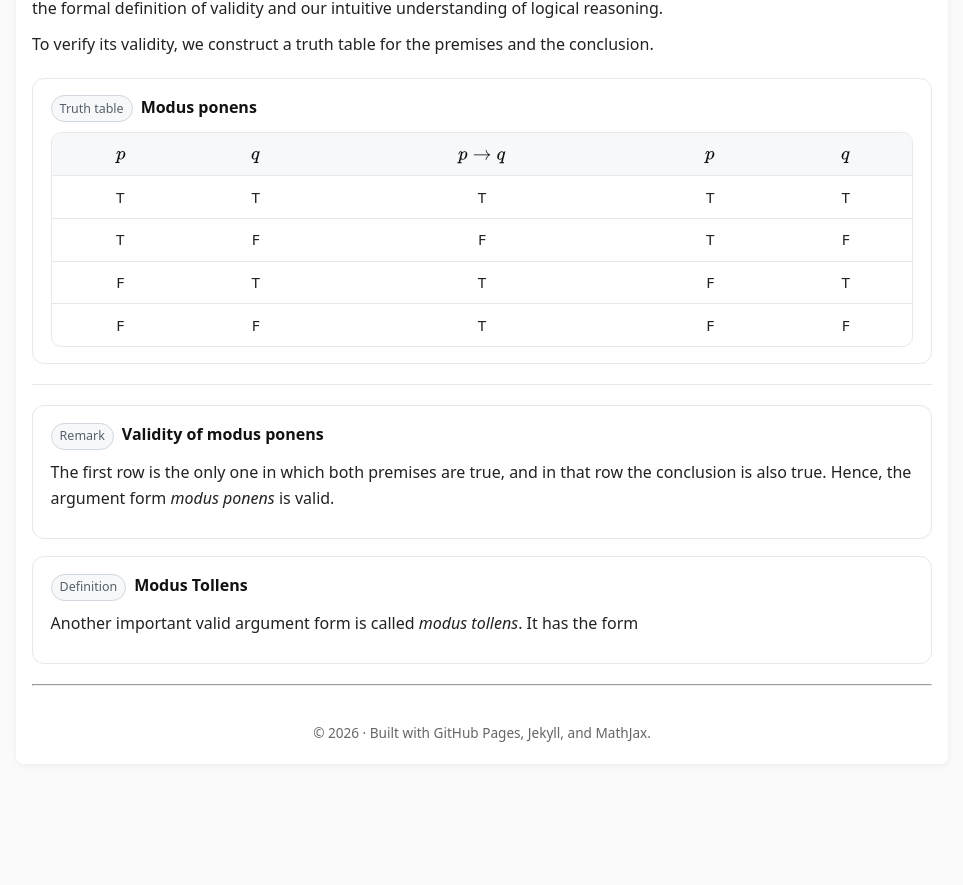
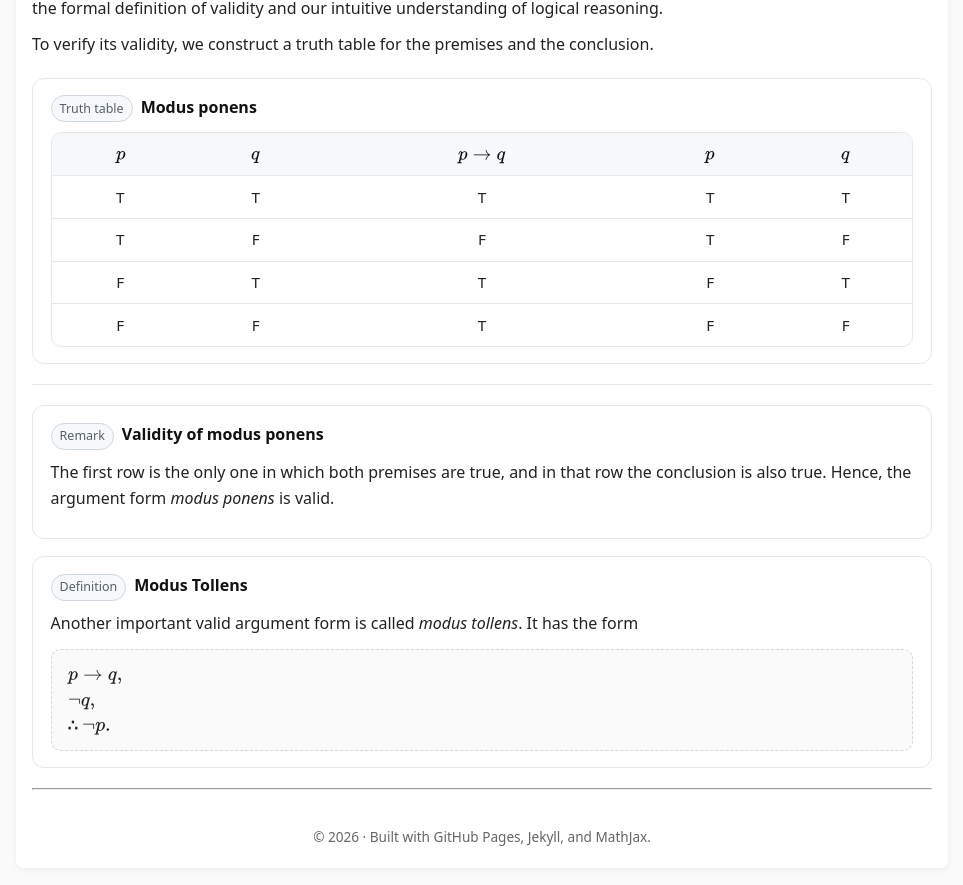
Before and after one commit to SaleemKamaludin/SaleemKamaludin.github.io, a Jekyll site: the page built from courses/comp1604/lecture-notes/lecture-01/index.md, in a window 1280 px wide and 900 px high, scrolled down 4032 px. Shown: the top 885 px of the window, without its empty margins (158-1121 px from the left). Built offline with Jekyll 4.4.1, drawn with Linux system fonts in a browser that asks for light colours; before the commit the page ends 4828 px from its top, so only the background shows below that.

Commit message:
Update index.md

```diff
--- a/courses/comp1604/lecture-notes/lecture-01/index.md
+++ b/courses/comp1604/lecture-notes/lecture-01/index.md
@@ -1169,3 +1169,12 @@ It is instructive to verify that modus ponens is a valid argument form. Doing so
 <p>
       Another important valid argument form is called <em>modus tollens</em>. It has the form
     </p>
+
+
+ <div class="math-block" aria-label="Modus tollens form">
+      <p style="margin:0;">\(p \to q,\)</p>
+      <p style="margin:0;">\(\lnot q,\)</p>
+      <p style="margin:0; font-weight:650;">∴ \(\lnot p.\)</p>
+    </div>
+  </div>
+</section>
```
